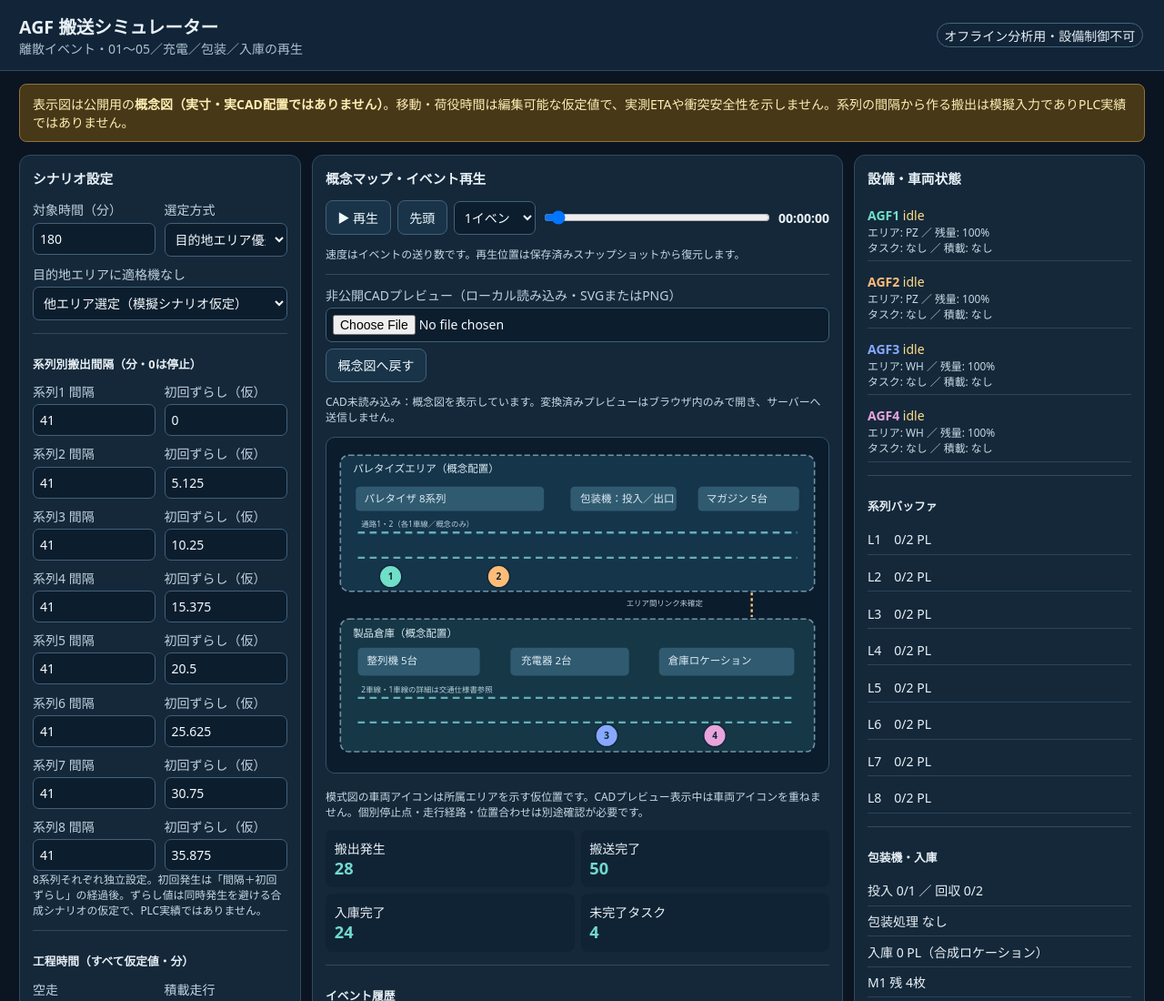
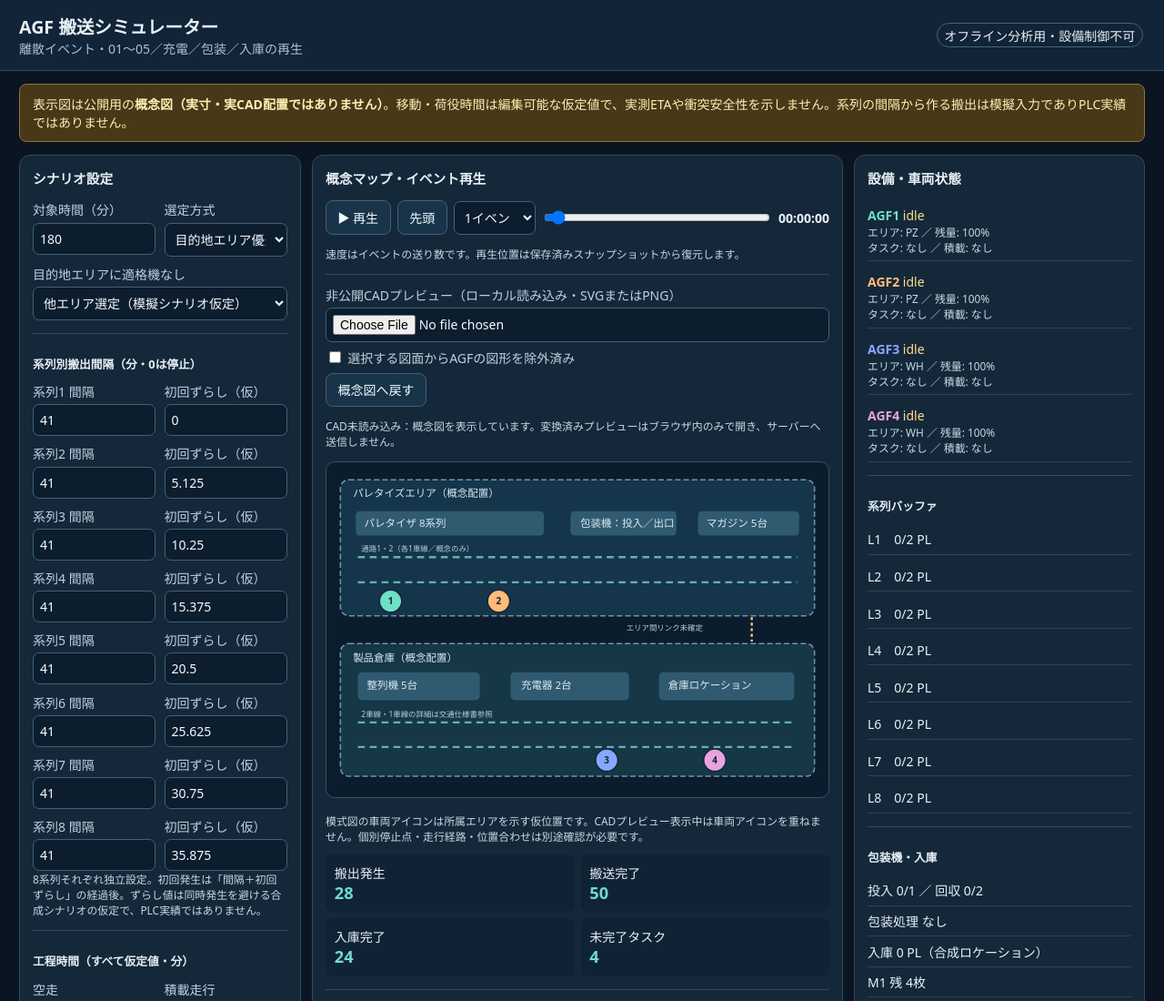
Before and after one commit to zony21/agf-simulator, a website with bundled scripts: page index.html in a window 1280 px wide. Shown: the top 1100 px of the page at 91% size. Built offline with nearby package versions, Linux system fonts and the light colour scheme.

Commit message:
ui(map): require explicit AGF-free preview confirmation before annotation

```diff
--- a/index.html
+++ b/index.html
@@ -56,6 +56,7 @@
       <p class="status">速度はイベントの送り数です。再生位置は保存済みスナップショットから復元します。</p>
       <div class="section">
         <label>非公開CADプレビュー（ローカル読み込み・SVGまたはPNG）<input id="private-cad-file" type="file" accept=".svg,image/svg+xml,.png,image/png"></label>
+        <label style="display:flex;flex-direction:row;align-items:center;margin-top:.5rem"><input type="checkbox" id="cad-agf-excluded"> 選択する図面からAGFの図形を除外済み</label>
         <div class="actions" style="margin-top:.5rem"><button id="show-schematic">概念図へ戻す</button></div>
         <p class="status" id="cad-state" role="status">CAD未読み込み：概念図を表示しています。変換済みプレビューはブラウザ内のみで開き、サーバーへ送信しません。</p>
       </div>
```
